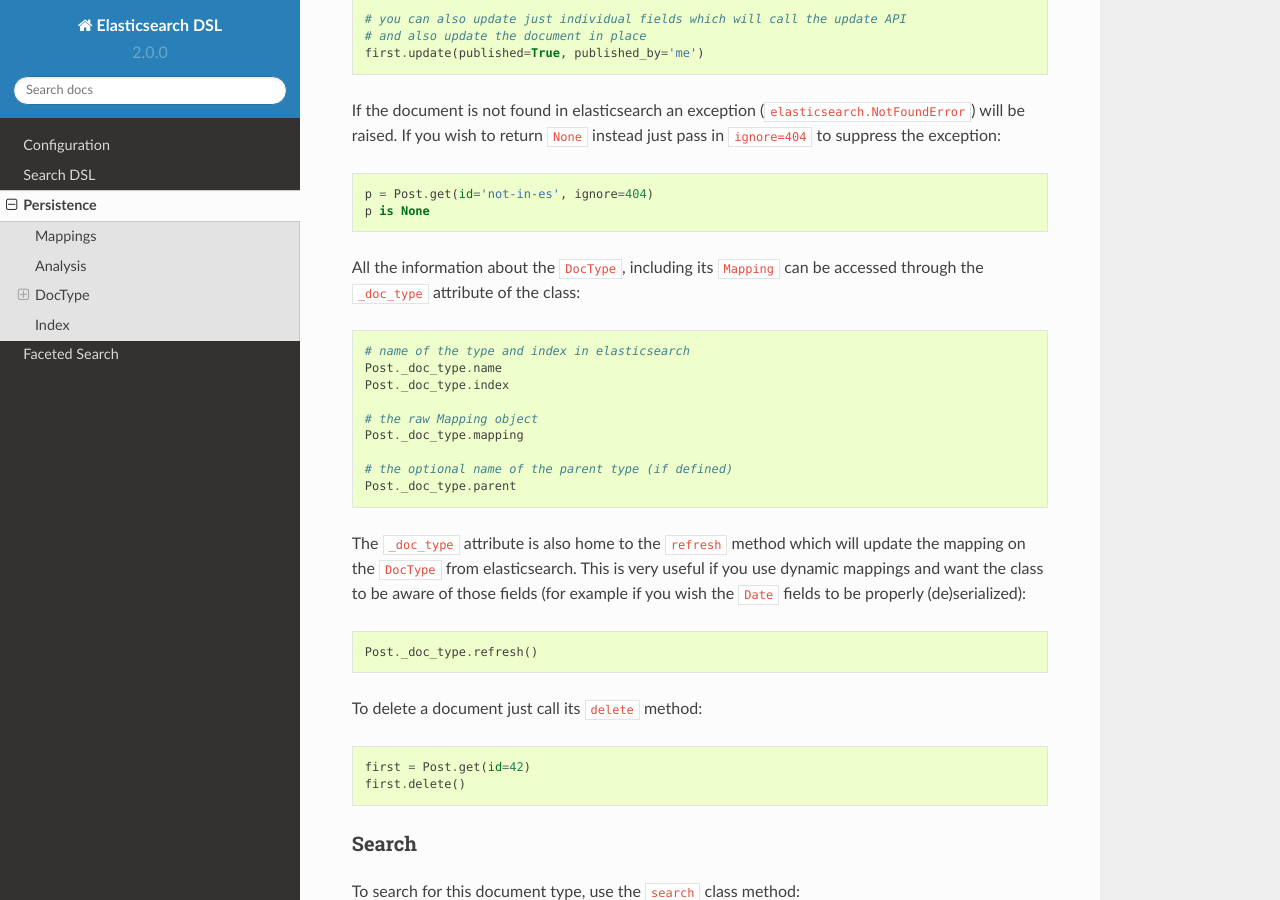
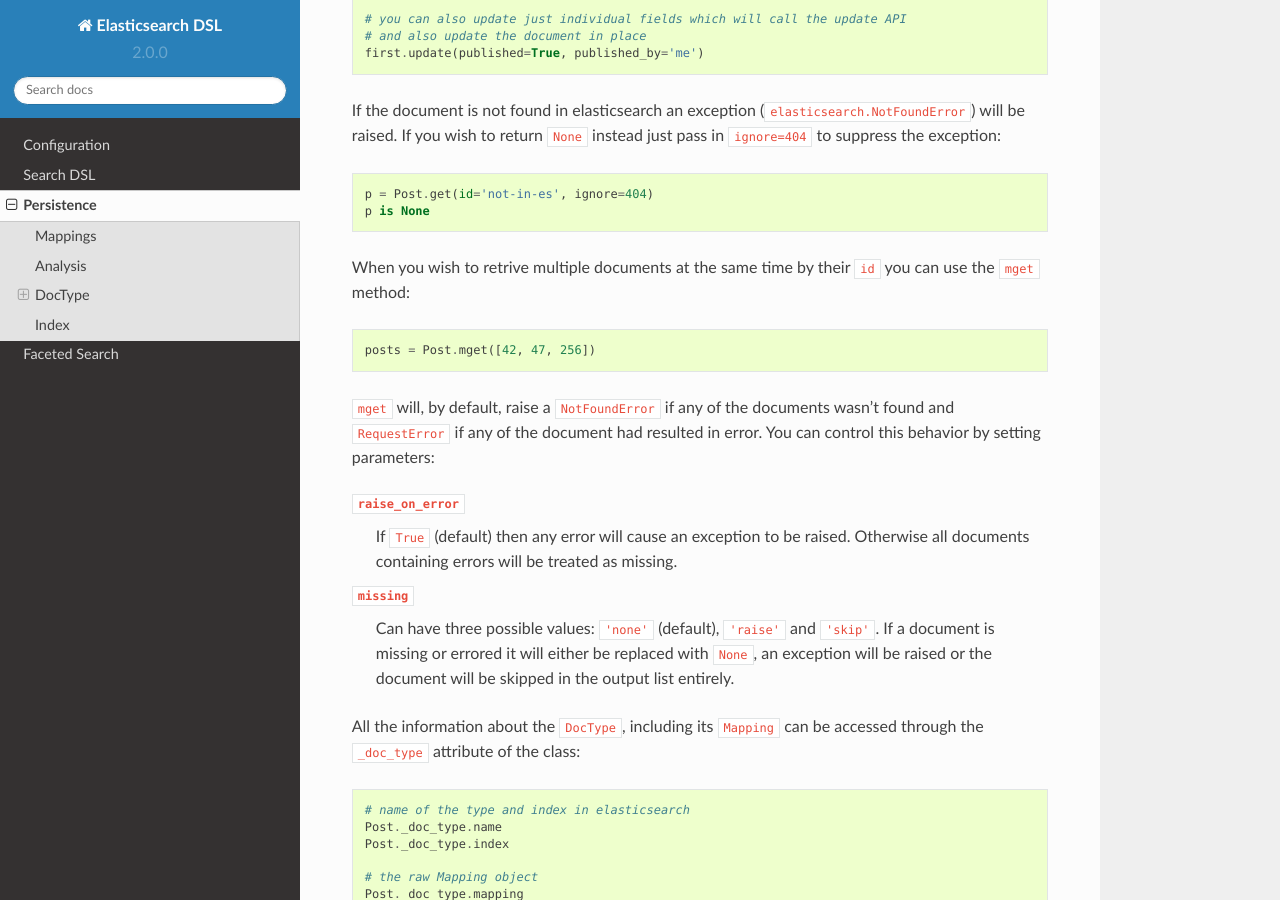
Before and after one commit to elastic/elasticsearch-dsl-py, a Sphinx documentation site: the page built from docs/persistence.rst, in a window 1280 px wide and 900 px high, scrolled down 3853 px. Built offline with Sphinx 7.4.7 and the Read the Docs theme 2.0.0, drawn with Linux system fonts in a browser that asks for light colours.

Commit message:
mget tweaks and docs

```diff
--- a/docs/persistence.rst
+++ b/docs/persistence.rst
@@ -222,6 +222,28 @@ If the document is not found in elasticsearch an exception
     p = Post.get(id='not-in-es', ignore=404)
     p is None
 
+When you wish to retrive multiple documents at the same time by their ``id``
+you can use the ``mget`` method:
+
+.. code:: python
+
+    posts = Post.mget([42, 47, 256])
+
+``mget`` will, by default, raise a ``NotFoundError`` if any of the documents
+wasn't found and ``RequestError`` if any of the document had resulted in error.
+You can control this behavior by setting parameters:
+
+``raise_on_error``
+  If ``True`` (default) then any error will cause an exception to be raised.
+  Otherwise all documents containing errors will be treated as missing.
+
+``missing``
+  Can have three possible values: ``'none'`` (default), ``'raise'`` and
+  ``'skip'``. If a document is missing or errored it will either be replaced
+  with ``None``, an exception will be raised or the document will be skipped in
+  the output list entirely.
+
+
 All the information about the ``DocType``, including its ``Mapping`` can be
 accessed through the ``_doc_type`` attribute of the class:
 
```
Also changed, not shown: 1 other file.
